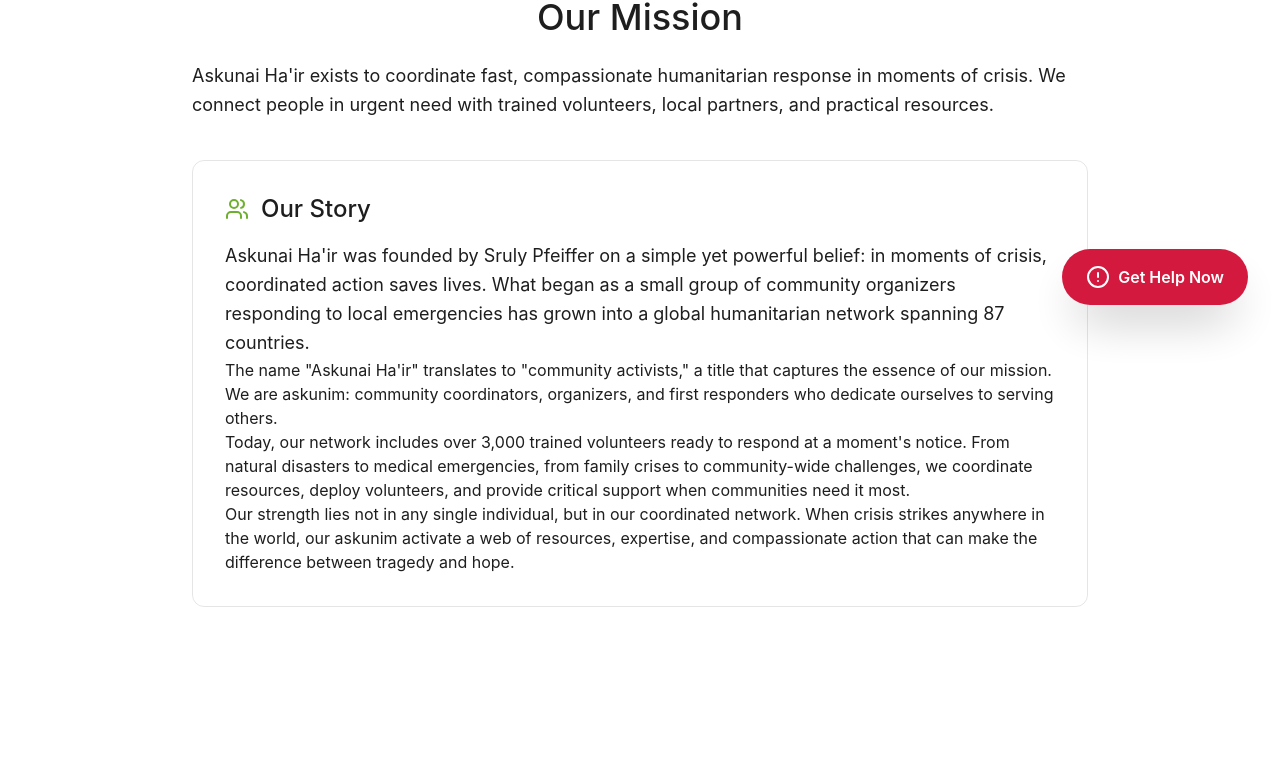
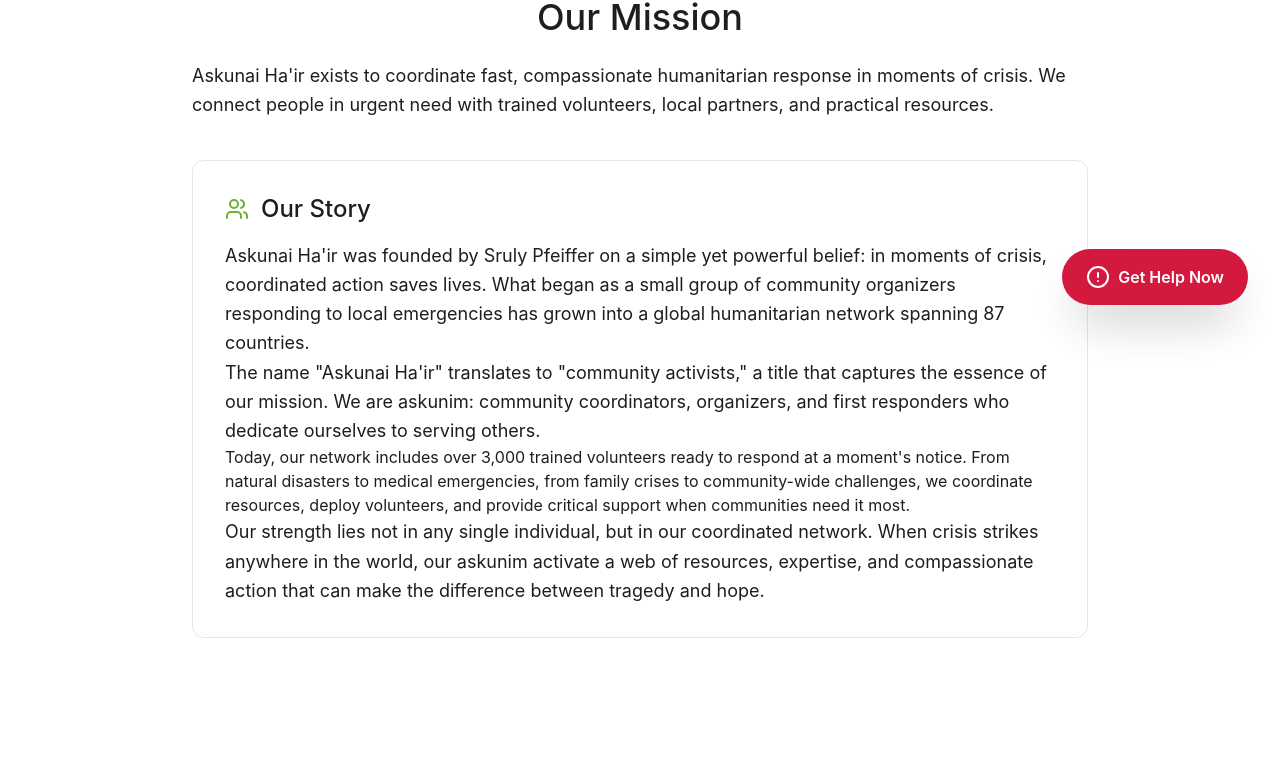
Before and after one commit to TheUriF/ploink, a React (Vite) app: page /about in a window 1280 px wide. Shown: the part 463-1235 px from the top of the page. Built offline with nearby package versions, Linux system fonts and the light colour scheme.

Commit message:
Refactor About page paragraphs for consistency

```diff
--- a/src/app/pages/About.tsx
+++ b/src/app/pages/About.tsx
@@ -123,13 +123,13 @@
               <p className="text-base sm:text-lg text-muted-foreground leading-relaxed">
                 Askunai Ha'ir was founded by Sruly Pfeiffer on a simple yet powerful belief: in moments of crisis, coordinated action saves lives. What began as a small group of community organizers responding to local emergencies has grown into a global humanitarian network spanning 87 countries.
               </p>
-              <p>
+              <p className="text-base sm:text-lg text-muted-foreground leading-relaxed">
 The name "Askunai Ha'ir" translates to "community activists," a title that captures the essence of our mission. We are askunim: community coordinators, organizers, and first responders who dedicate ourselves to serving others.
               </p>
               <p>
 Today, our network includes over 3,000 trained volunteers ready to respond at a moment's notice. From natural disasters to medical emergencies, from family crises to community-wide challenges, we coordinate resources, deploy volunteers, and provide critical support when communities need it most.
               </p>
-              <p>
+              <p className="text-base sm:text-lg text-muted-foreground leading-relaxed">
 Our strength lies not in any single individual, but in our coordinated network. When crisis strikes anywhere in the world, our askunim activate a web of resources, expertise, and compassionate action that can make the difference between tragedy and hope.
               </p>
             </div>
```
